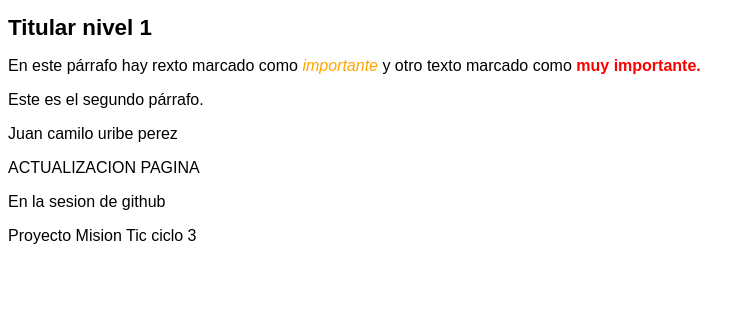
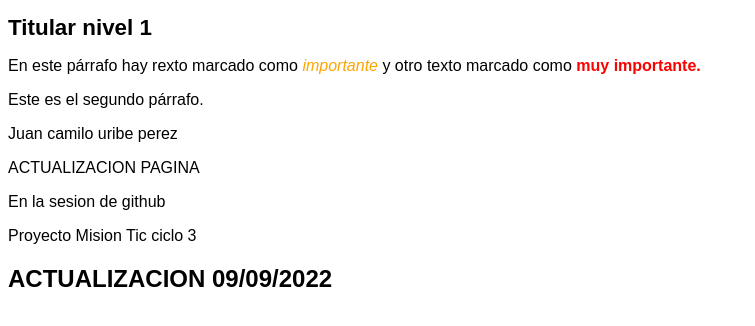
Before and after one commit to Camilo507/ejemplogithub, a plain HTML site: page index.html in a window 1280 px wide. Shown: the whole page, without its empty margins (0-755 px from the left). Drawn offline with Linux system fonts and the light colour scheme.

Commit message:
Actualizacion con etiqueta H2

```diff
--- a/index.html
+++ b/index.html
@@ -15,5 +15,6 @@
 	<p> ACTUALIZACION PAGINA</p>
 	<p> En la sesion de github </p>
 	<p>  Proyecto  Mision Tic ciclo 3 </p>
+	<h2> ACTUALIZACION 09/09/2022</h2>
 </body>
 </html>
```
